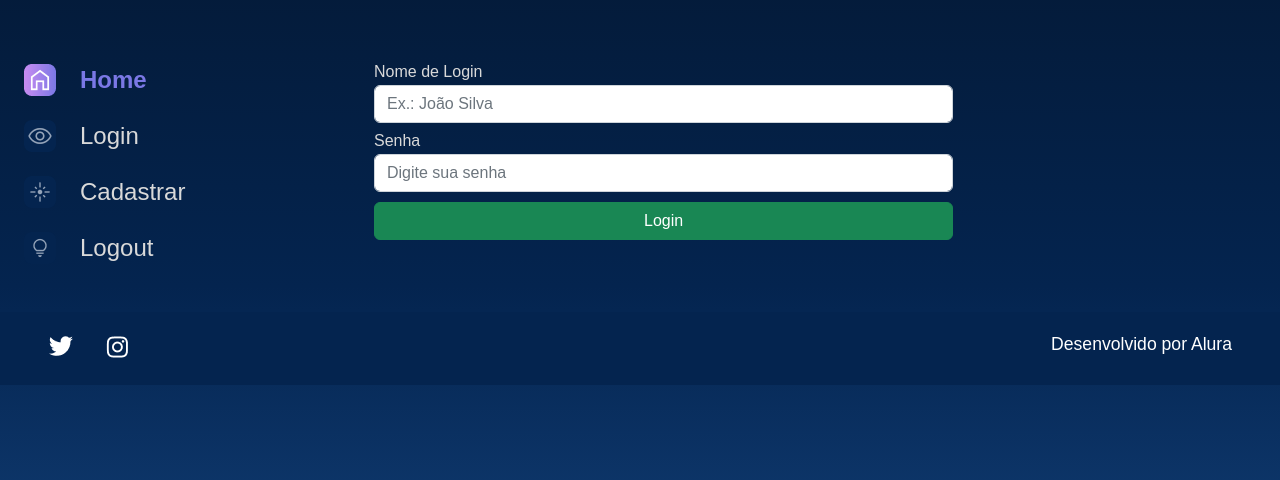
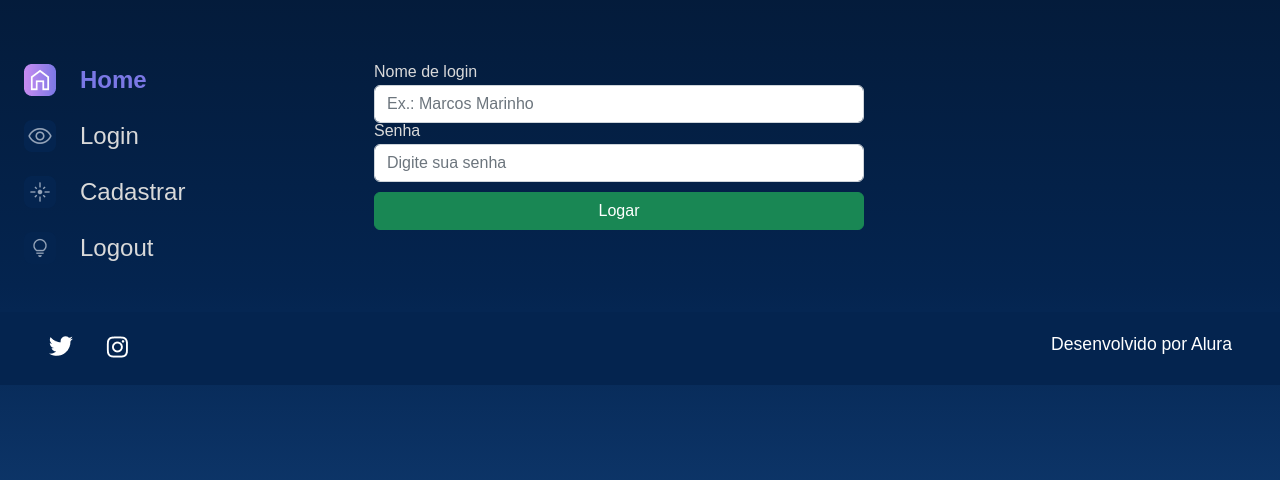
Before and after one commit to ParzivalMarcos/estudosDjango, a Django app: page /login in a window 1280 px wide. Shown: the part 114-594 px from the top of the page. Run offline with Django 4.2, Linux system fonts and the light colour scheme.

Commit message:
Criando e estilizando formulario de login

```diff
--- a/templates/usuarios/login.html
+++ b/templates/usuarios/login.html
@@ -42,18 +42,18 @@
             </section>
             <section class="galeria" style="margin-left: 5em">
                 <form action="" method="">
-                    <div class="row">
-                        <div class="col-12 col-lg-12" style="margin-bottom: 10px;">
-                            <label for="nome_login" style="color:#D9D9D9; margin-bottom: 5px;"><b>Nome de Login</b></label>
-                            <input type="text" class="form-control" name="nome_login" placeholder="Ex.: João Silva" required>
-                        </div>
-                        <div class="col-12 col-lg-12" style="margin-bottom: 10px;">
-                            <label for="password" style="color:#D9D9D9; margin-bottom: 5px;"><b>Senha</b></label>
-                            <input type="password" class="form-control" name="password" placeholder="Digite sua senha" required>
-                        </div>
-                        <div class="col-12 text-center">
-                            <button class="btn btn-success col-12" style="padding: top 5px;" type="submit">Login</button>
-                        </div>
+                    {% comment %} csrf_token garante segurança das informações que serão passadas no formulário {% endcomment %}
+                    {% csrf_token %}
+                    <div class="row" class="col-12 col-lg-12" style="margin-bottom: 10px">
+                        {% for field in form.visible_fields  %}
+                            <div>
+                                <label for="{{ field.id_for_label }}" style="color:#D9D9D9; margin-bottom: 5px;"> {{ field.label }} </label>
+                                {{ field }}
+                            </div>
+                        {% endfor %}
+                    </div>
+                    <div>
+                        <button type="submit" class="btn btn-success col-12" style="padding: top 5px;">Logar</button>
                     </div>
                 </form>
             </section>
--- /dev/null
+++ b/usuarios/forms.py
@@ -0,0 +1,25 @@
+from django import forms
+
+class LoginForms(forms.Form):
+    nome_login=forms.CharField(
+        label="Nome de login",
+        required=True,
+        max_length=100,
+        widget=forms.TextInput(
+            attrs={
+                "class": "form-control",
+                "placeholder": "Ex.: Marcos Marinho"
+            }
+        )
+    )
+    senha=forms.CharField(
+        label="Senha",
+        required=True,
+        max_length=70,
+        widget=forms.PasswordInput(
+            attrs={
+                "class": "form-control",
+                "placeholder": "Digite sua senha"
+            }
+        )
+    )
--- a/usuarios/views.py
+++ b/usuarios/views.py
@@ -1,7 +1,9 @@
 from django.shortcuts import render
+from usuarios.forms import LoginForms
 
 def login(request):
-    return render(request, 'usuarios/login.html')
+    form = LoginForms()
+    return render(request, 'usuarios/login.html', {"form": form})
 
 
 def cadastro(request):
```
